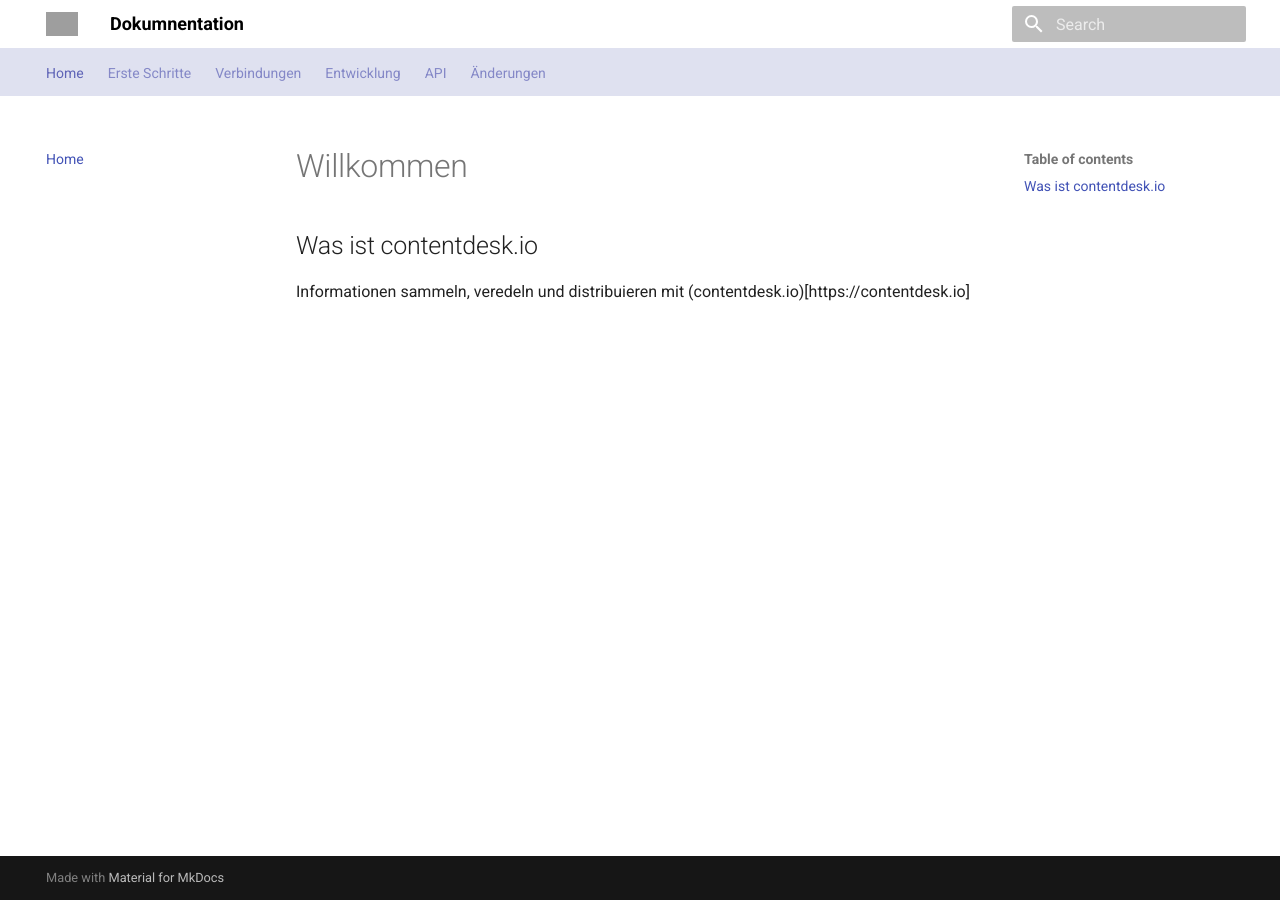
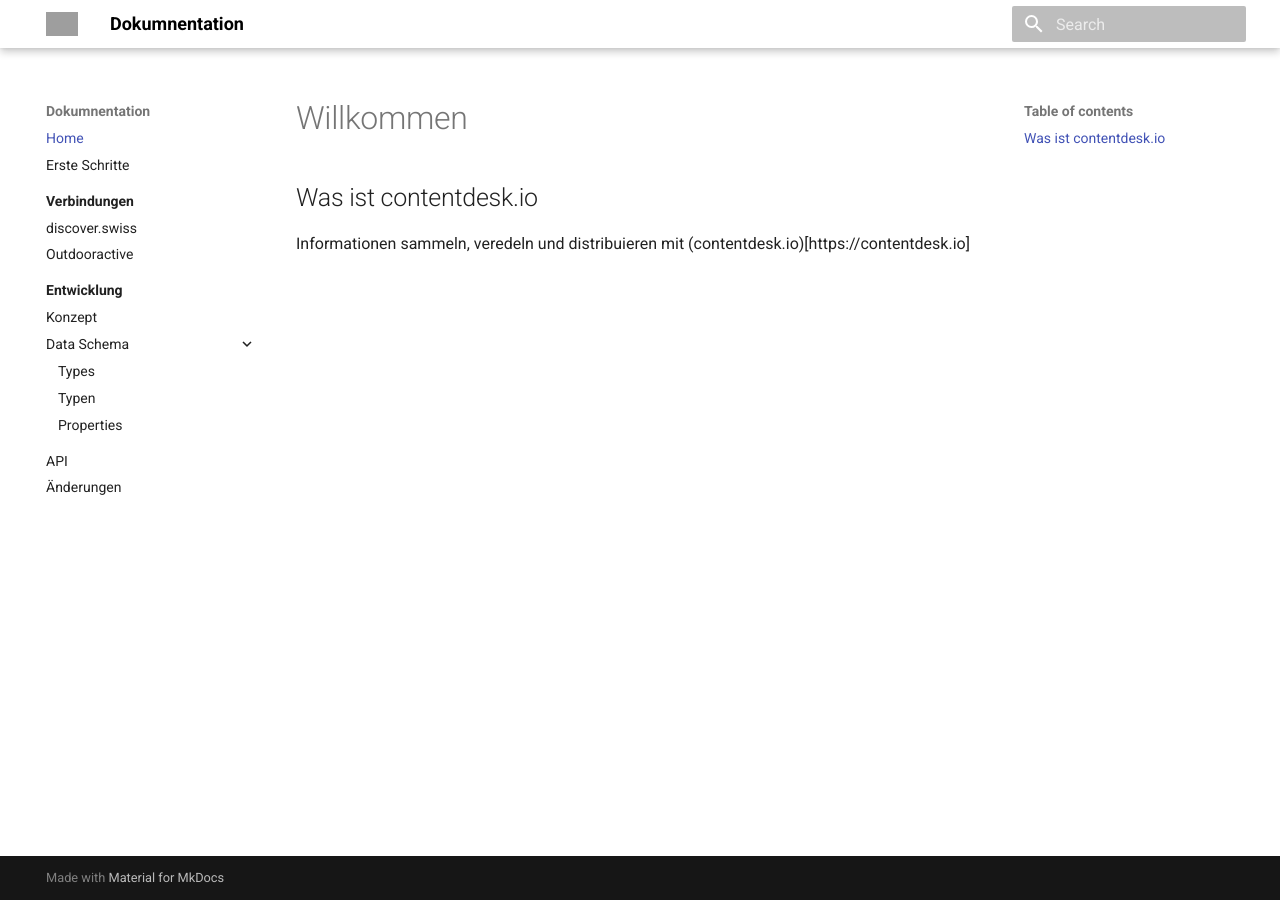
Before and after one commit to tsolenthaler/docs.contentdesk.io, an MkDocs documentation site: the page built from docs/index.md, in a window 1280 px wide. Built offline with MkDocs 1.6.1 and Material for MkDocs 9.7.7, drawn with Linux system fonts in a browser that asks for light colours; grey boxes are pictures that could not be loaded.

Commit message:
docs: Update mkdocs.yml navigation and table of contents

```diff
--- a/mkdocs.yml
+++ b/mkdocs.yml
@@ -7,10 +7,10 @@
   logo: assets/logo-contentdesk-blau.svg
   favicon: assets/favicon-180-180.png
   features:
-    - navigation.instant
-    - navigation.instant.progress
+    #- navigation.instant
+    #- navigation.instant.progress
     - navigation.tracking
-    - navigation.tabs
+    # - navigation.tabs
     #- navigation.tabs.sticky
     - navigation.sections
     - navigation.expand
```
